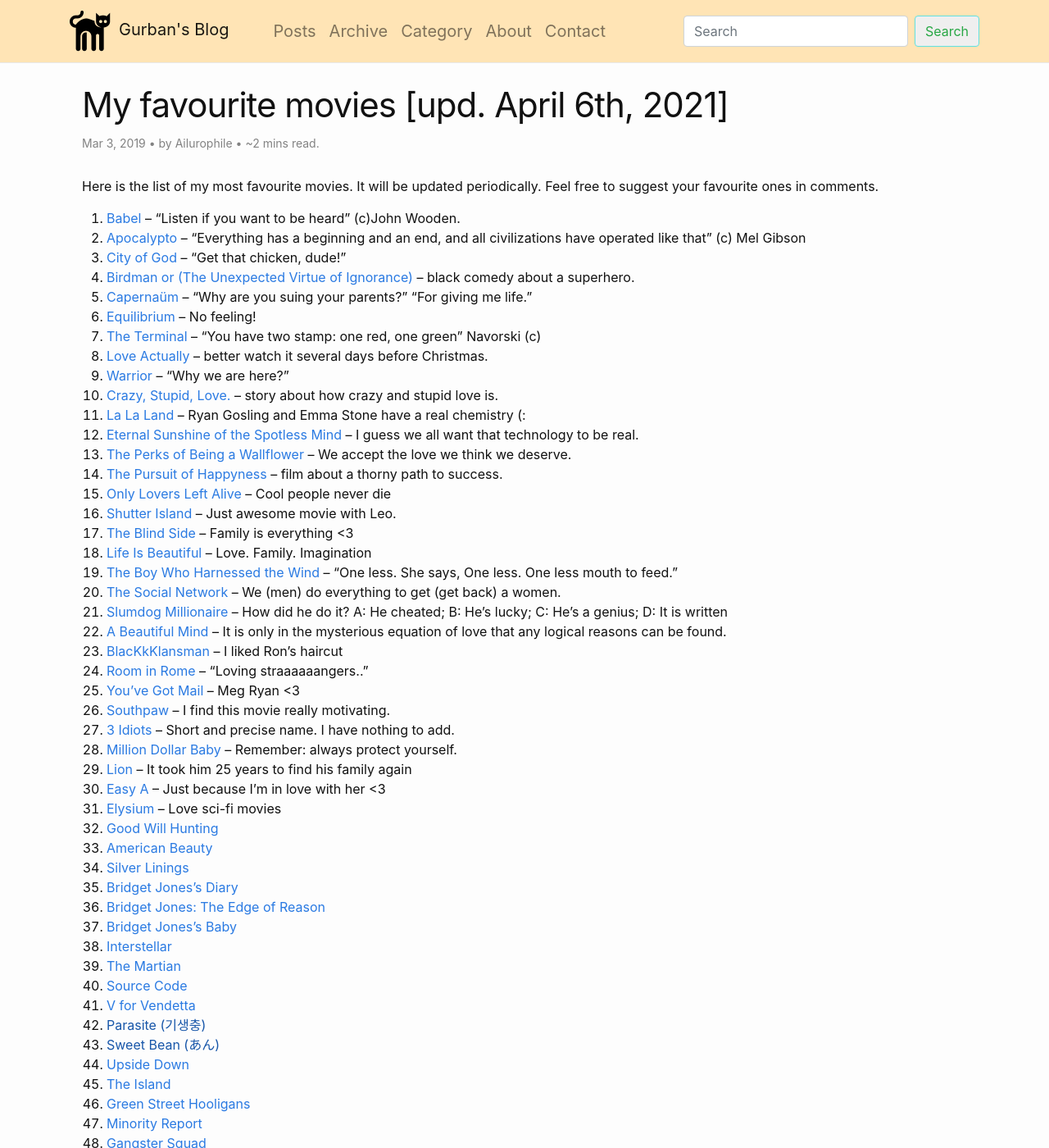
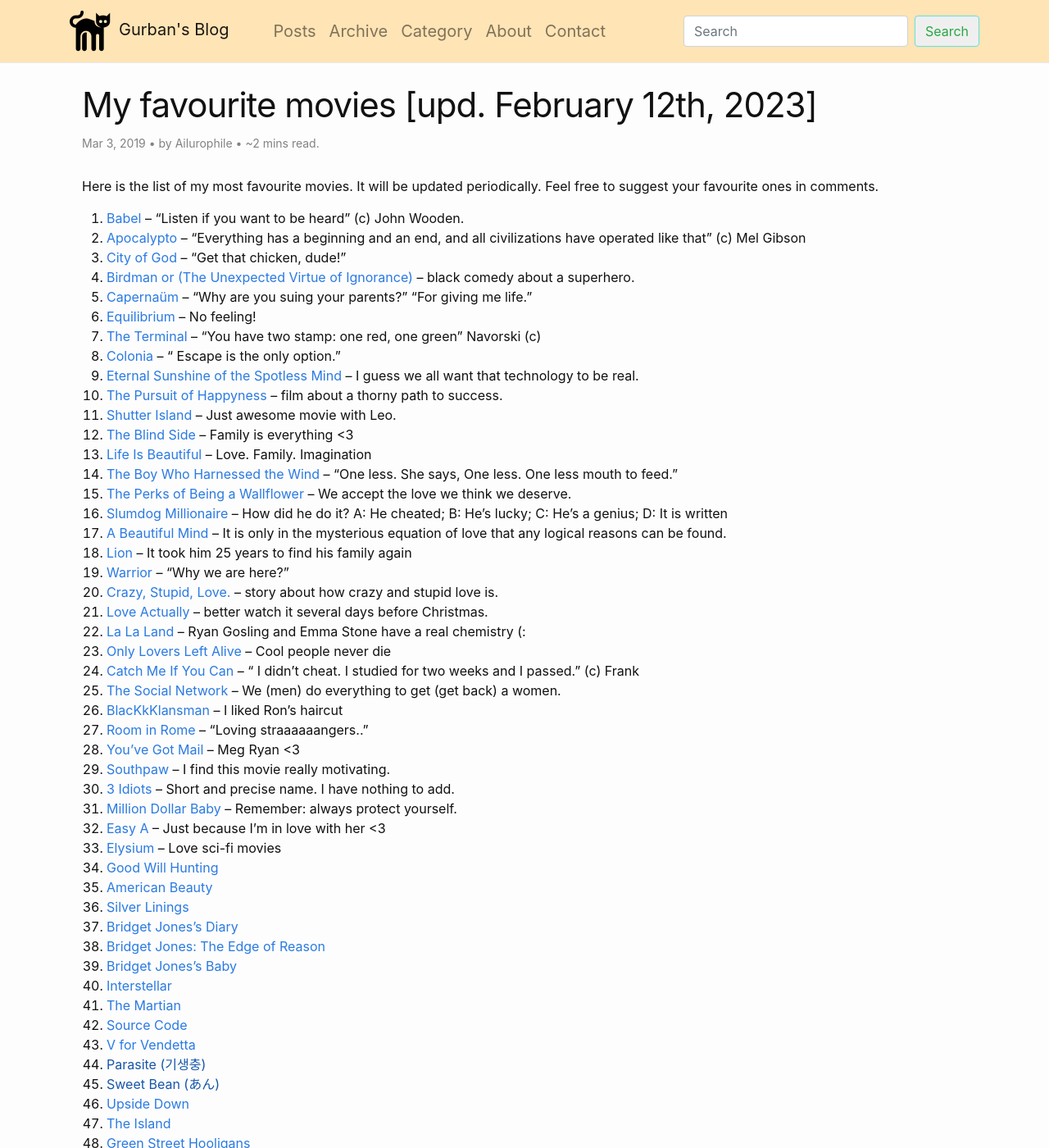
Before and after one commit to dovletov/dovletov.github.io, a Jekyll site: the page built from _posts/2019-03-03-my-favourite-movies.md, in a window 1280 px wide and 1400 px high. Shown: the whole window at 82% size. Built offline with Jekyll 4.4.1, drawn with Linux system fonts in a browser that asks for light colours; comment, search, counter and statistics services are not loaded.

Commit message:
Updated post

```diff
--- a/_posts/2019-03-03-my-favourite-movies.md
+++ b/_posts/2019-03-03-my-favourite-movies.md
@@ -1,5 +1,5 @@
 ---
-title: My favourite movies [upd. April 6th, 2021]
+title: My favourite movies [upd. February 12th, 2023]
 layout: post
 author: Ailurophile
 date: '2019-03-03 13:07:46'
@@ -14,7 +14,7 @@
 It will be updated periodically.
 Feel free to suggest your favourite ones in comments.
 
-00. [Babel](https://www.imdb.com/title/tt0449467/) -- "Listen if you want to be heard" (c)John Wooden.
+00. [Babel](https://www.imdb.com/title/tt0449467/) -- "Listen if you want to be heard" (c) John Wooden.
 00. [Apocalypto](https://www.imdb.com/title/tt0472043/) -- "Everything has a beginning and an end, and all civilizations have operated like that" (c) Mel Gibson
 00. [City of God](https://www.imdb.com/title/tt0317248/) -- "Get that chicken, dude!"
 00. [Birdman or (The Unexpected Virtue of Ignorance)](https://www.imdb.com/title/tt2562232/) -- black comedy about a superhero.
@@ -22,28 +22,30 @@
 00. [Equilibrium](https://www.imdb.com/title/tt0238380/) -- No feeling!
 00. [The Terminal](https://www.imdb.com/title/tt0362227/) -- "You have two stamp: one red, one green" Navorski (c)
 <!--more-->
-00. [Love Actually](https://www.imdb.com/title/tt0314331/) -- better watch it several days before Christmas.
-00. [Warrior](https://www.imdb.com/title/tt1291584/) -- "Why we are here?"
-00. [Crazy, Stupid, Love.](https://www.imdb.com/title/tt1570728/) -- story about how crazy and stupid love is.
-00. [La La Land](https://www.imdb.com/title/tt3783958/) -- Ryan Gosling and Emma Stone have a real chemistry (:
+00. [Colonia](https://www.imdb.com/title/tt4005402/) -- "    Escape is the only option."
 00. [Eternal Sunshine of the Spotless Mind](https://www.imdb.com/title/tt0338013/) -- I guess we all want that technology to be real.
-00. [The Perks of Being a Wallflower](https://www.imdb.com/title/tt1659337/) -- We accept the love we think we deserve.
 00. [The Pursuit of Happyness](https://www.imdb.com/title/tt0454921/) -- film about a thorny path to success.
-00. [Only Lovers Left Alive](https://www.imdb.com/title/tt1714915/) -- Cool people never die
 00. [Shutter Island](https://www.imdb.com/title/tt1130884/) -- Just awesome movie with Leo.
 00. [The Blind Side](https://www.imdb.com/title/tt0878804/) -- Family is everything <3
 00. [Life Is Beautiful](https://www.imdb.com/title/tt0118799/) -- Love. Family. Imagination
 00. [The Boy Who Harnessed the Wind](https://www.imdb.com/title/tt7533152/) -- "One less. She says, One less. One less mouth to feed."
-00. [The Social Network](https://www.imdb.com/title/tt1285016/) -- We (men) do everything to get (get back) a women.
+00. [The Perks of Being a Wallflower](https://www.imdb.com/title/tt1659337/) -- We accept the love we think we deserve.
 00. [Slumdog Millionaire](https://www.imdb.com/title/tt1010048/) -- How did he do it? A: He cheated; B: He’s lucky; C: He’s a genius; D: It is written
 00. [A Beautiful Mind](https://www.imdb.com/title/tt0268978/) -- It is only in the mysterious equation of love that any logical reasons can be found.
+00. [Lion](https://www.imdb.com/title/tt3741834/) -- It took him 25 years to find his family again
+00. [Warrior](https://www.imdb.com/title/tt1291584/) -- "Why we are here?"
+00. [Crazy, Stupid, Love.](https://www.imdb.com/title/tt1570728/) -- story about how crazy and stupid love is.
+00. [Love Actually](https://www.imdb.com/title/tt0314331/) -- better watch it several days before Christmas.
+00. [La La Land](https://www.imdb.com/title/tt3783958/) -- Ryan Gosling and Emma Stone have a real chemistry (:
+00. [Only Lovers Left Alive](https://www.imdb.com/title/tt1714915/) -- Cool people never die
+00. [Catch Me If You Can](https://www.imdb.com/title/tt0264464/) -- " I didn't cheat. I studied for two weeks and I passed." (c) Frank
+00. [The Social Network](https://www.imdb.com/title/tt1285016/) -- We (men) do everything to get (get back) a women.
 00. [BlacKkKlansman](https://www.imdb.com/title/tt7349662/) -- I liked Ron's haircut
 00. [Room in Rome](https://www.imdb.com/title/tt1263750/) -- "Loving straaaaaangers.."
 00. [You've Got Mail](https://www.imdb.com/title/tt0128853/) -- Meg Ryan <3
 00. [Southpaw](https://www.imdb.com/title/tt1798684/) -- I find this movie really motivating.
 00. [3 Idiots](https://www.imdb.com/title/tt1187043/) -- Short and precise name. I have nothing to add.
 00. [Million Dollar Baby](https://www.imdb.com/title/tt0405159/) -- Remember: always protect yourself.
-00. [Lion](https://www.imdb.com/title/tt3741834/) -- It took him 25 years to find his family again
 00. [Easy A](https://www.imdb.com/title/tt1282140/) -- Just because I'm in love with her <3
 00. [Elysium](https://www.imdb.com/title/tt1535108/) -- Love sci-fi movies
 00. [Good Will Hunting](https://www.imdb.com/title/tt0119217/)
```
